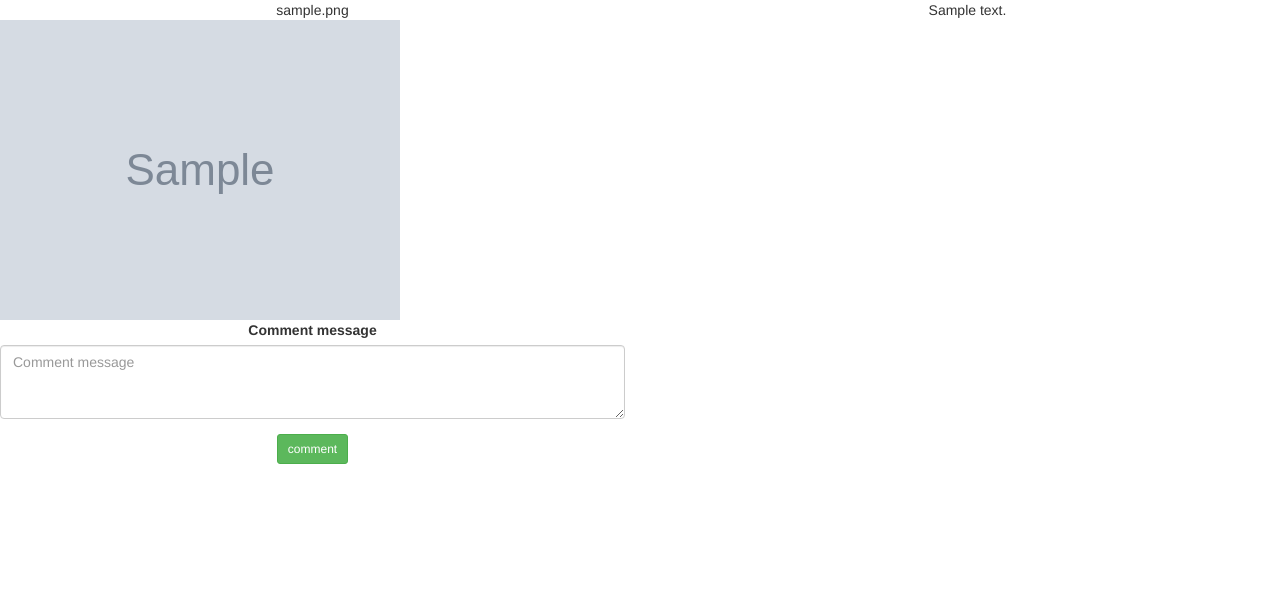
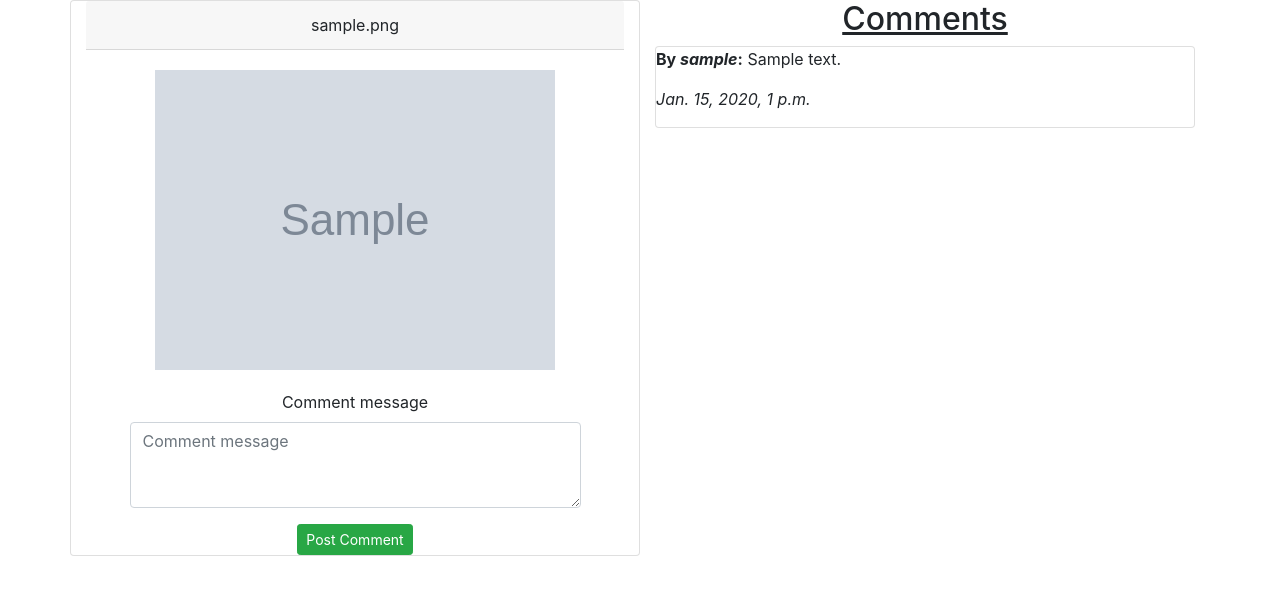
Before and after one commit to Kevson102/Phoenix-IG, a Django app: page /details/1 in a window 1280 px wide. Shown: the top 595 px of the page. Run offline with Django 3.2, Linux system fonts and the light colour scheme; tables that the repository leaves empty hold one stand-in row (values such as "Sample post"); grey boxes marked "Sample" are stand-in pictures; some libraries are stand-ins or nearby versions.

Commit message:
CHANGES THE BBOOTSTRAP VERSION FROM 3 TO 4

```diff
--- a/instagram/settings.py
+++ b/instagram/settings.py
@@ -34,7 +34,7 @@ ALLOWED_HOSTS = []
 
 INSTALLED_APPS = [
     'phoenixgram.apps.PhoenixgramConfig',
-    'bootstrap3',
+    'bootstrap4',
     'django.contrib.admin',
     'django.contrib.auth',
     'django.contrib.contenttypes',
--- a/phoenixgram/templates/common/base.html
+++ b/phoenixgram/templates/common/base.html
@@ -1,4 +1,4 @@
-{% load bootstrap3 %}
+{% load bootstrap4 %}
 {% load static %}
 
 <!DOCTYPE html>
--- a/phoenixgram/templates/detailedImage.html
+++ b/phoenixgram/templates/detailedImage.html
@@ -1,17 +1,18 @@
 {% extends 'common/base.html' %}
-{% load bootstrap3 %}
+{% load bootstrap4 %}
 
 {%block content%}
 {{block.super}}
 
+<div class="container">
   <div class="row">
-  <div class="text-center card col-md-6">
+    <div class="text-center card col-xs-6 col-sm-6 col-md-6 col-lg-6">
       <div class="card-header">
         {{details.image_name}}
       </div>
 
       <div class="card-body">
-      <img class="img-responsive" src="{{details.image.url}}" alt="Image">
+        <img class="img-fluid" src="{{details.image.url}}" alt="Image">
       </div>
 
       <div class="mx-auto">
@@ -20,18 +21,23 @@
           {%csrf_token%}
           {% bootstrap_form form %}
 
-        <input type="submit" class="btn btn-sm btn-success" value="comment">
+          <input type="submit" class="btn btn-sm btn-success" value="Post Comment">
         </form>
       </div>
 
     </div>
-  <div class="text-center col-md-6">
+    <div class="col-xs-6 col-sm-6 col-md-6 col-lg-6">
       <!-- Display comments here -->
+      <h2 class="text-center" style="text-decoration: underline;">Comments</h2>
       {%for comment in comments%}
 
-    <p>{{comment.comment_message}}</p>
+      <div class="card mb-2">
+        <p><strong>By <em>{{comment.user.username}}</em>:</strong> {{comment.comment_message}}</p>
+        <p><em>{{comment.posted_on}}</em></p>
+      </div>
 
       {%endfor%}
+    </div>
   </div>
 </div>
 
```
Also changed, not shown: phoenixgram/templates/index.html (+15 -3 lines). Lines whose indentation alone changed are shown as unchanged.
